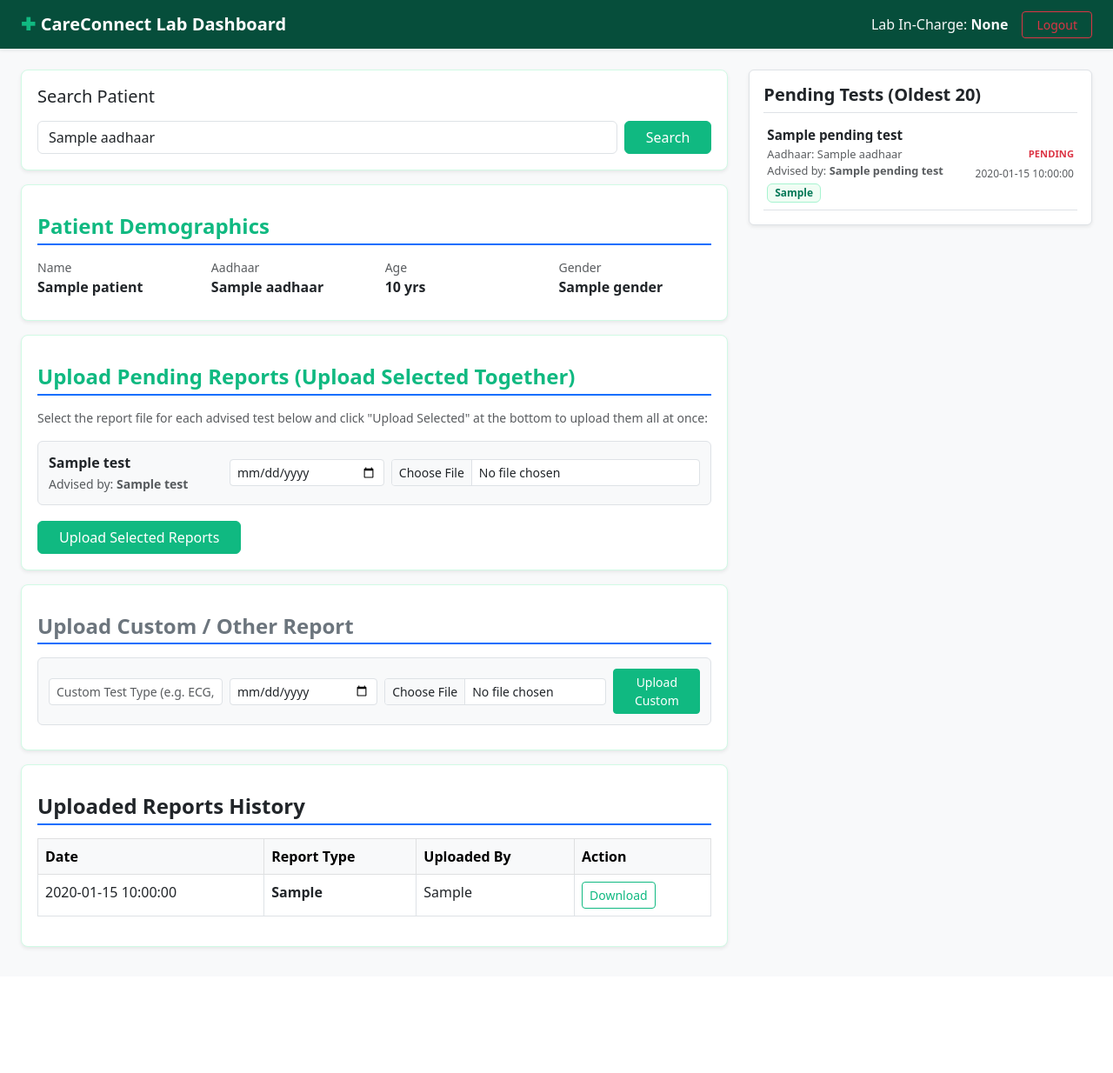
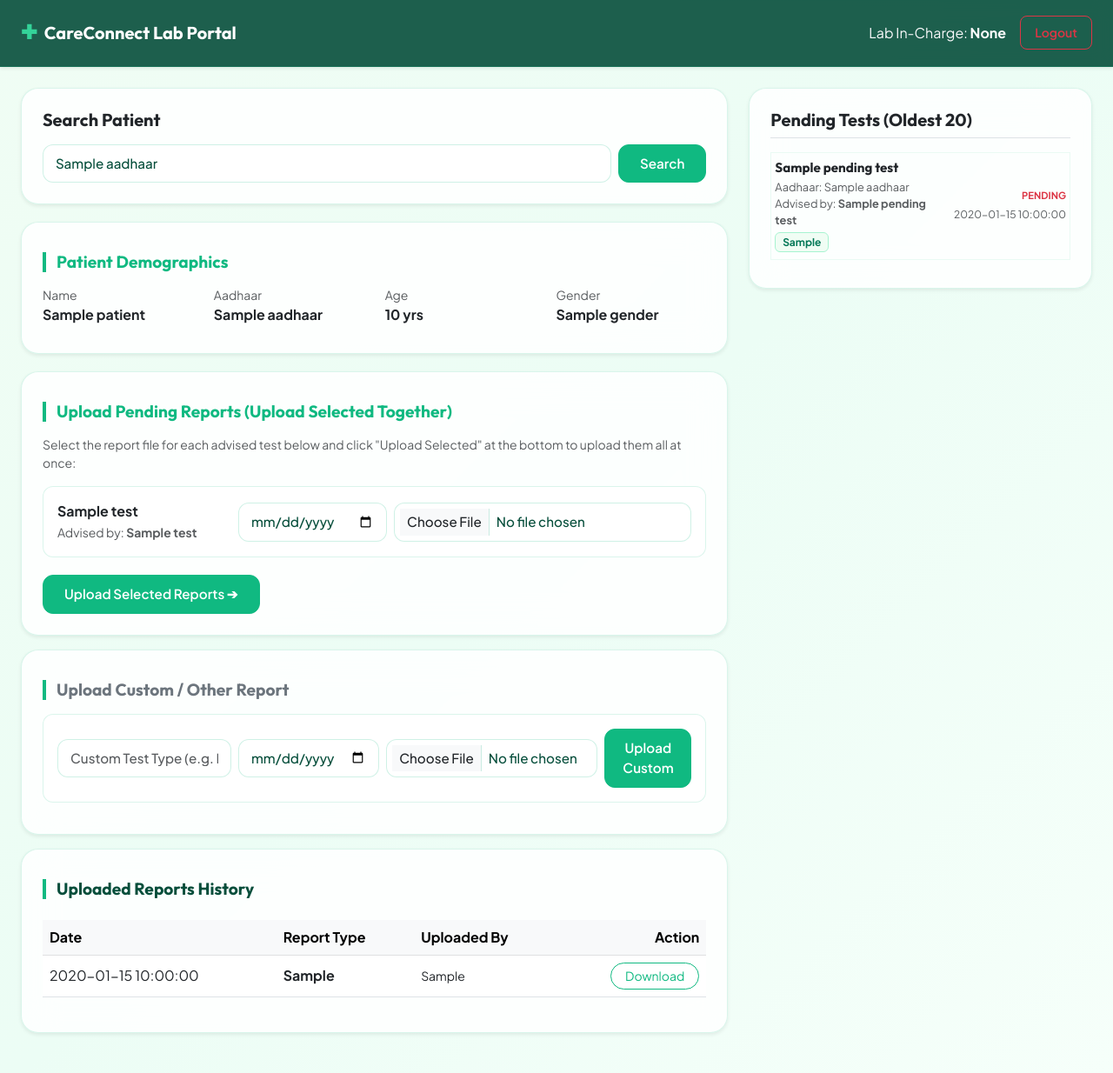
Before and after one commit to Shivamdadhich/Patil_Eye_Clinic, a Flask app: template templates/lab_dashboard.html in a window 1280 px wide. Shown: the whole page at 87% size. Before the commit the page ends 1092 px from the top, so only its background shows below. Run offline with Flask 3, Linux system fonts and the light colour scheme; the template is opened without the code that fills it: most values are stand-ins (such as "Sample title", 1, 10 or a date in 2020); some libraries are stand-ins or nearby versions.

Commit message:
Redesign Lab login and Lab dashboard templates with premium clean medical theme layouts

```diff
--- a/templates/lab_dashboard.html
+++ b/templates/lab_dashboard.html
@@ -4,57 +4,106 @@
     <meta charset="UTF-8">
     <meta name="viewport" content="width=device-width, initial-scale=1.0">
     <title>Lab Dashboard | CareConnect</title>
+    <!-- Google Fonts -->
+    <link href="https://fonts.googleapis.com/css2?family=Outfit:wght@400;600;700;800&family=Plus+Jakarta+Sans:wght@400;500;600;700&display=swap" rel="stylesheet">
     <link href="https://cdn.jsdelivr.net/npm/bootstrap@5.3.0/dist/css/bootstrap.min.css" rel="stylesheet">
     <style>
         body {
-            padding: 0 0 18px 0;
-            background-color: #f8f9fa;
+            font-family: 'Plus Jakarta Sans', sans-serif;
+            background: linear-gradient(135deg, #f0fdf4 0%, #ecfdf5 50%, #f6fffa 100%) !important;
+            min-height: 100vh;
+            padding-bottom: 30px;
+        }
+        h1, h2, h3, h4, h5, h6, .navbar-brand {
+            font-family: 'Outfit', sans-serif;
+            font-weight: 700;
+        }
+        .glass-nav {
+            background: rgba(6, 78, 59, 0.9) !important;
+            backdrop-filter: blur(10px);
+            border-bottom: 1px solid rgba(16, 185, 129, 0.2);
+        }
+        .main-card {
+            background: rgba(255, 255, 255, 0.85);
+            backdrop-filter: blur(20px);
+            border: 1px solid rgba(16, 185, 129, 0.15);
+            border-radius: 20px;
+            padding: 24px;
+            box-shadow: 0 8px 30px rgba(4, 120, 87, 0.04);
+            margin-bottom: 20px;
         }
         .recent-panel {
             max-height: 80vh;
             overflow-y: auto;
         }
-        .patient-card {
+        .section-title {
+            font-size: 1.2rem;
+            color: #064e3b;
+            border-left: 4px solid #10b981;
+            padding-left: 12px;
+            margin-top: 10px;
+            margin-bottom: 16px;
+        }
+        .form-label {
+            font-weight: 600;
+            color: #064e3b;
+            font-size: 0.9rem;
+            margin-bottom: 6px;
+        }
+        .glass-input {
+            border: 1.5px solid rgba(16, 185, 129, 0.2);
+            border-radius: 12px;
+            padding: 10px 14px;
+            font-size: 0.95rem;
+            background: rgba(255, 255, 255, 0.8);
+            transition: all 0.3s ease;
+            color: #064e3b;
+            font-weight: 500;
+        }
+        .glass-input:focus {
             background: #ffffff;
-            border: 1px solid #dee2e6;
-            border-radius: 8px;
-            padding: 18px;
+            border-color: #10b981 !important;
+            box-shadow: 0 0 0 4px rgba(16, 185, 129, 0.15) !important;
         }
-        .section-title {
-            font-weight: 700;
-            margin-top: 15px;
-            color: #212529;
-            border-bottom: 2px solid #0d6efd;
-            padding-bottom: 5px;
-            margin-bottom: 15px;
+        .btn-action {
+            border-radius: 12px;
+            padding: 10px 20px;
+            font-weight: 600;
+            font-size: 0.95rem;
+            transition: all 0.3s ease;
         }
         .pending-item {
             cursor: pointer;
-            transition: background-color 0.2s ease;
+            transition: all 0.2s ease;
+            border-radius: 12px;
+            margin-bottom: 8px;
+            border: 1px solid rgba(16, 185, 129, 0.08) !important;
         }
         .pending-item:hover {
-            background-color: #e9ecef;
+            background-color: rgba(16, 185, 129, 0.05) !important;
+            transform: translateY(-1px);
         }
         .upload-row {
-            background-color: #f8f9fa;
-            border: 1px solid #dee2e6;
-            border-radius: 6px;
-            padding: 12px;
-            margin-bottom: 10px;
+            background-color: rgba(255, 255, 255, 0.7);
+            border: 1px solid rgba(16, 185, 129, 0.15);
+            border-radius: 12px;
+            padding: 16px;
+            margin-bottom: 12px;
+            transition: all 0.3s ease;
         }
     </style>
     {% include 'theme_style.html' %}
 </head>
 <body>
 
-    <nav class="navbar navbar-expand-lg navbar-dark bg-dark mb-4 shadow-sm">
+    <nav class="navbar navbar-expand-lg navbar-dark glass-nav mb-4 shadow-sm py-3">
         <div class="container-fluid px-4">
             <a class="navbar-brand fw-bold d-flex align-items-center" href="/">
-                <span style="color: #10b981; margin-right: 6px; font-size: 1.25rem;">✚</span> CareConnect Lab Dashboard
+                <span style="color: #34d399; margin-right: 8px; font-size: 1.4rem;">✚</span> CareConnect Lab Portal
             </a>
             <div class="ms-auto d-flex align-items-center gap-3">
-                <span class="navbar-text text-light">Lab In-Charge: <strong>{{ session.get('lab_name') }}</strong></span>
-                <a href="{{ url_for('lab_logout') }}" class="btn btn-outline-danger btn-sm px-3">Logout</a>
+                <span class="navbar-text text-light">Lab In-Charge: <strong class="text-white">{{ session.get('lab_name') }}</strong></span>
+                <a href="{{ url_for('lab_logout') }}" class="btn btn-outline-danger btn-sm px-3 py-2 rounded-3 fw-semibold">Logout</a>
             </div>
         </div>
     </nav>
@@ -76,17 +125,17 @@
             <!-- LEFT: Patient search, demographics, upload area -->
             <div class="col-lg-8">
                 <!-- Search bar -->
-                <div class="patient-card mb-3 shadow-sm">
+                <div class="main-card shadow-sm">
                     <h5 class="mb-3">Search Patient</h5>
                     <form method="POST" action="{{ url_for('lab_dashboard') }}" class="d-flex gap-2">
-                        <input type="text" name="aadhaar" id="mainAadhaarInput" class="form-control" placeholder="Enter Aadhaar Number" required value="{{ aadhaar or '' }}">
-                        <button type="submit" class="btn btn-primary px-4">Search</button>
+                        <input type="text" name="aadhaar" id="mainAadhaarInput" class="form-control glass-input" placeholder="Enter Aadhaar Number" required value="{{ aadhaar or '' }}">
+                        <button type="submit" class="btn btn-action btn-primary px-4">Search</button>
                     </form>
                 </div>
 
                 {% if patient %}
                     <!-- Demographics -->
-                    <div class="patient-card mb-3 shadow-sm">
+                    <div class="main-card shadow-sm">
                         <h4 class="section-title text-primary">Patient Demographics</h4>
                         <div class="row">
                             <div class="col-md-3 col-sm-6 mb-2">
@@ -109,7 +158,7 @@
                     </div>
 
                      <!-- Upload report form per advised test -->
-                     <div class="patient-card mb-3 shadow-sm">
+                     <div class="main-card mb-3 shadow-sm">
                          <h4 class="section-title text-success">Upload Pending Reports (Upload Selected Together)</h4>
 
                          <div id="lockWarningBannerContainer">
@@ -136,15 +185,15 @@
                                              <br><small class="text-muted">Advised by: <strong>{{ test.doctor_name or 'Unknown' }}</strong></small>
                                          </div>
                                          <div style="flex: 2; min-width: 150px;">
-                                             <input type="date" name="report_date_{{ loop.index0 }}" class="form-control form-control-sm" required value="{{ today_date }}" {% if is_locked_by_other %}disabled{% endif %}>
+                                             <input type="date" name="report_date_{{ loop.index0 }}" class="form-control form-control-sm glass-input" required value="{{ today_date }}" {% if is_locked_by_other %}disabled{% endif %}>
                                          </div>
                                          <div style="flex: 4; min-width: 250px;">
-                                             <input type="file" name="report_file_{{ loop.index0 }}" class="form-control form-control-sm" {% if is_locked_by_other %}disabled{% endif %}>
+                                             <input type="file" name="report_file_{{ loop.index0 }}" class="form-control form-control-sm glass-input" {% if is_locked_by_other %}disabled{% endif %}>
                                          </div>
                                      </div>
                                  {% endfor %}
 
-                                 <button type="submit" class="btn btn-success mt-2 px-4" {% if is_locked_by_other %}disabled{% endif %}>Upload Selected Reports</button>
+                                 <button type="submit" class="btn btn-action btn-success mt-2 px-4" {% if is_locked_by_other %}disabled{% endif %}>Upload Selected Reports ➔</button>
                              </form>
                          {% else %}
                              <div class="alert alert-warning py-2 mb-0">No active advised tests found for this patient. You can upload other/custom reports below.</div>
@@ -152,36 +201,37 @@
                     </div>
 
                      <!-- Custom uploads option -->
-                     <div class="patient-card mb-3 shadow-sm">
+                     <div class="main-card mb-3 shadow-sm">
                          <h4 class="section-title text-secondary">Upload Custom / Other Report</h4>
                          <form method="POST" action="{{ url_for('lab_upload_report') }}" enctype="multipart/form-data" class="upload-row d-flex align-items-center flex-wrap gap-2">
                              <input type="hidden" name="aadhaar" value="{{ patient.aadhaar }}">
                              <div style="flex: 2; min-width: 200px;">
-                                 <input type="text" name="custom_report_type" class="form-control form-control-sm" placeholder="Custom Test Type (e.g. ECG, MRI)" required {% if is_locked_by_other %}disabled{% endif %}>
+                                 <input type="text" name="custom_report_type" class="form-control form-control-sm glass-input" placeholder="Custom Test Type (e.g. ECG, MRI)" required {% if is_locked_by_other %}disabled{% endif %}>
                              </div>
                              <div style="flex: 2; min-width: 150px;">
-                                 <input type="date" name="report_date" class="form-control form-control-sm" required value="{{ today_date }}" {% if is_locked_by_other %}disabled{% endif %}>
+                                 <input type="date" name="report_date" class="form-control form-control-sm glass-input" required value="{{ today_date }}" {% if is_locked_by_other %}disabled{% endif %}>
                              </div>
                              <div style="flex: 3; min-width: 200px;">
-                                 <input type="file" name="report_file" class="form-control form-control-sm" required {% if is_locked_by_other %}disabled{% endif %}>
+                                 <input type="file" name="report_file" class="form-control form-control-sm glass-input" required {% if is_locked_by_other %}disabled{% endif %}>
                              </div>
                              <div style="flex: 1; min-width: 100px;" class="text-end">
-                                 <button type="submit" class="btn btn-sm btn-secondary w-100" {% if is_locked_by_other %}disabled{% endif %}>Upload Custom</button>
+                                 <button type="submit" class="btn btn-sm btn-secondary w-100 btn-action" {% if is_locked_by_other %}disabled{% endif %}>Upload Custom</button>
                              </div>
                          </form>
                      </div>
 
                     <!-- Uploaded reports history -->
-                    <div class="patient-card mb-3 shadow-sm">
+                    <div class="main-card mb-3 shadow-sm">
                         <h4 class="section-title">Uploaded Reports History</h4>
                         {% if reports %}
-                            <table class="table table-bordered mt-2">
+                            <div class="table-responsive">
+                                <table class="table table-hover align-middle mt-2">
                                     <thead class="table-light">
                                         <tr>
                                             <th>Date</th>
                                             <th>Report Type</th>
                                             <th>Uploaded By</th>
-                                        <th>Action</th>
+                                            <th class="text-end">Action</th>
                                         </tr>
                                     </thead>
                                     <tbody>
@@ -189,14 +239,15 @@
                                             <tr>
                                                 <td>{{ r.report_date }}</td>
                                                 <td><strong>{{ r.report_type }}</strong></td>
-                                            <td>{{ r.uploaded_by or 'Unknown' }}</td>
-                                            <td>
-                                                <a href="{{ url_for('download_report', report_id=r.id) }}" class="btn btn-sm btn-outline-primary">Download</a>
+                                                <td><small>{{ r.uploaded_by or 'Unknown' }}</small></td>
+                                                <td class="text-end">
+                                                    <a href="{{ url_for('download_report', report_id=r.id) }}" class="btn btn-sm btn-outline-success rounded-pill px-3">Download</a>
                                                 </td>
                                             </tr>
                                         {% endfor %}
                                     </tbody>
                                 </table>
+                            </div>
                         {% else %}
                             <p class="text-muted mt-2">No reports uploaded yet for this patient.</p>
                         {% endif %}
@@ -208,10 +259,9 @@
                 {% endif %}
             </div>
 
-            <!-- RIGHT: Pending Tests Sidebar (Oldest 20) -->
             <div class="col-lg-4">
-                <div class="card recent-panel shadow-sm p-3 bg-white border">
-                    <h5 class="border-bottom pb-2 fw-bold text-dark">Pending Tests (Oldest 20)</h5>
+                <div class="card main-card recent-panel shadow-sm">
+                    <h5 class="border-bottom pb-2 fw-bold text-dark mb-3">Pending Tests (Oldest 20)</h5>
                     <form id="selectPendingForm" method="POST" action="{{ url_for('lab_dashboard') }}">
                         <input type="hidden" name="aadhaar" id="selected_aadhaar_input">
                     </form>
```
Also changed, not shown: templates/lab_login.html (+97 -13 lines). Lines whose indentation alone changed are shown as unchanged.
